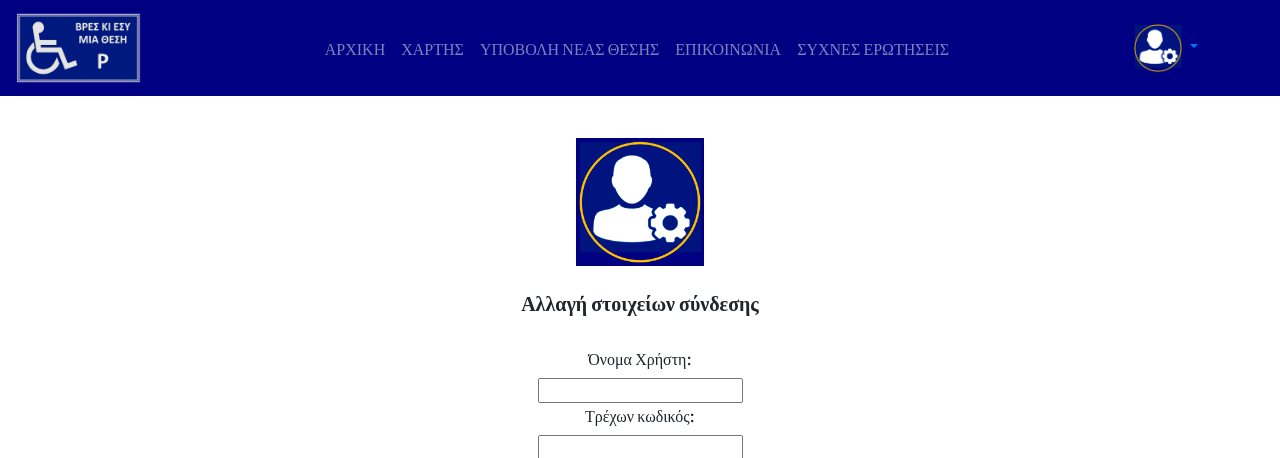
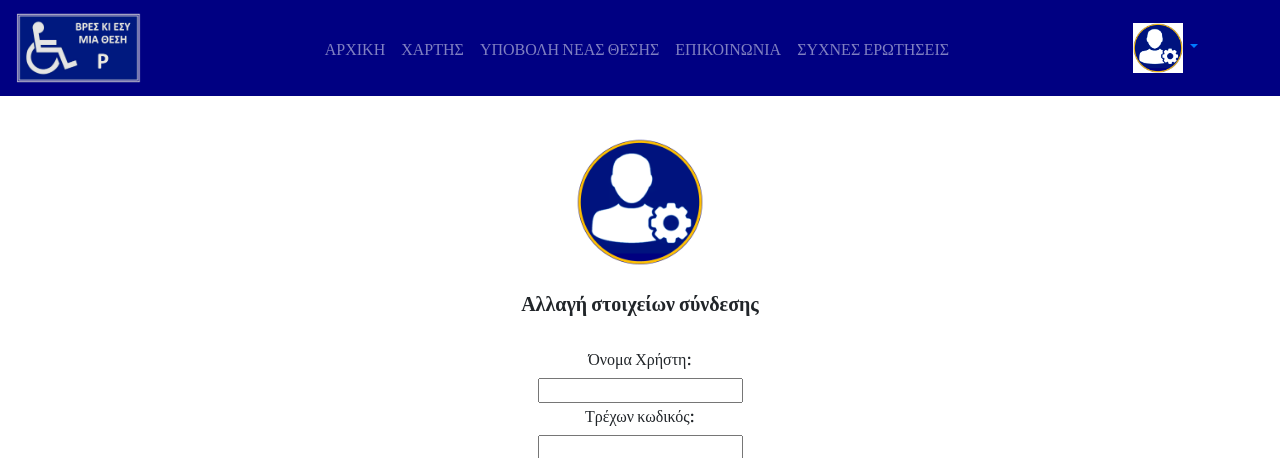
Before and after one commit to avramelou/vreskiesymiathesi, a PHP site: page /vreskiesymiathsi/administrator.php in a window 1280 px wide. Shown: the top 458 px of the page. Run offline with PHP 8.4, Linux system fonts and the light colour scheme; some libraries are stand-ins or nearby versions.

Commit message:
admin update

```diff
--- a/untitled2/administrator.php
+++ b/untitled2/administrator.php
@@ -53,7 +53,7 @@ else{
 
     <div class="nav-item dropdown">
         <a class="nav-link dropdown-toggle" href="#" id="navbarDropdown" role="button" data-toggle="dropdown" aria-haspopup="true" aria-expanded="false">
-            <img src="media/admin.png" alt="profile symbol" style="width:50px; height: 50px;">
+            <img src="media/admin2.png" alt="profile symbol" style="width:50px; height: 50px;">
         </a>
         <div class="dropdown-menu" aria-labelledby="navbarDropdown">
             <a class="dropdown-item" href="profil.php"><i class="fas fa-user"></i> Προφίλ</a>
@@ -66,7 +66,7 @@ else{
 <div class="form-contact" align="center">
 
     <div >
-        <img src="media/admin.png" alt="profil picture" style="width:20%; height:20%;" >
+        <img src="media/admin2.png" alt="profil picture" style="width:20%; height:20%;" >
     </div>
 
     <br>
```
